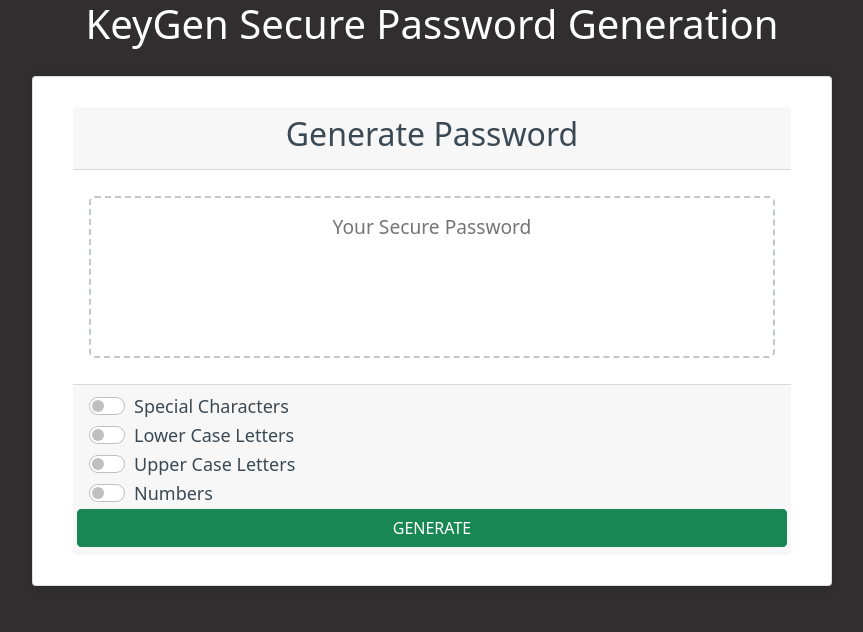
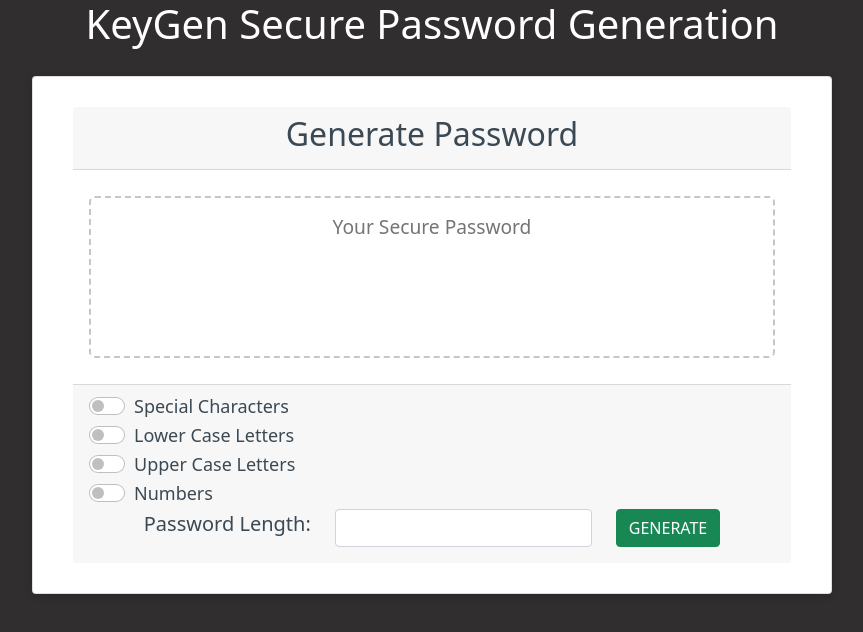
Before and after one commit to puentebravo/KeyGen-2.0, a React (Create React App) app: page / in a window 1280 px wide. Shown: the top 632 px of the page, without its empty margins (208-1071 px from the left). Built offline with nearby package versions, Linux system fonts and the light colour scheme.

Commit message:
updated component to track its own state

```diff
--- a/src/components/generatebtn/index.js
+++ b/src/components/generatebtn/index.js
@@ -1,14 +1,53 @@
-import React from "react";
+import React, { useState } from "react";
 
 function GenerateBtn(props) {
+  const generatePass = props.generatePass;
 
-  const generatePass = props.generatePass
+  const [pwLength, setpwLength] = useState()
+
+  // need to figure out a way to grab pw length from the form element
+
+  const handleFormSubmit = (event) => {
+    event.preventDefault();
+    generatePass(pwLength)
+  };
+
+  const handleInputChange = (event) => {
+    console.log(event.target.value);
+    setpwLength(event.target.value)
+  }
+
+
 
   return (
     <div className="row justify-content-center">
-    <button id="generate" className="btn btn-success text-center" onClick={generatePass}>
-      GENERATE
-    </button>
+        <div className="col-auto">
+          <p className="lead">Password Length: </p>
+        </div>
+        <div className="col-auto">
+          <label for="pwLength" className="visually-hidden">
+            Password
+          </label>
+          <input
+            type="text"
+            className="form-control"
+            id="inputLength"
+            placeholder=""
+            name="pwLength"
+            onChange={handleInputChange}
+          />
+        </div>
+        <div className="col-auto">
+          <button
+            id="generate"
+            className="btn btn-success text-center"
+            type="submit"
+            onSubmit={handleFormSubmit}
+            onClick={handleFormSubmit}
+          >
+            GENERATE
+          </button>
+        </div>
     </div>
   );
 }
```
